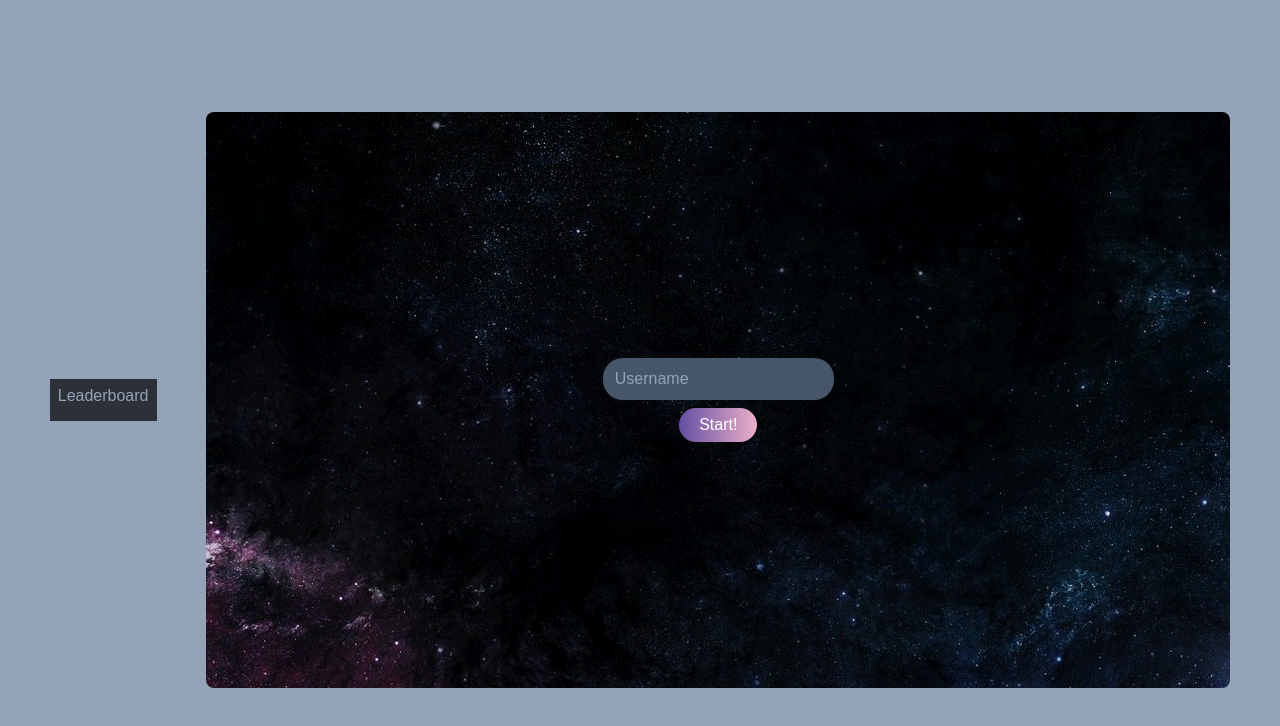
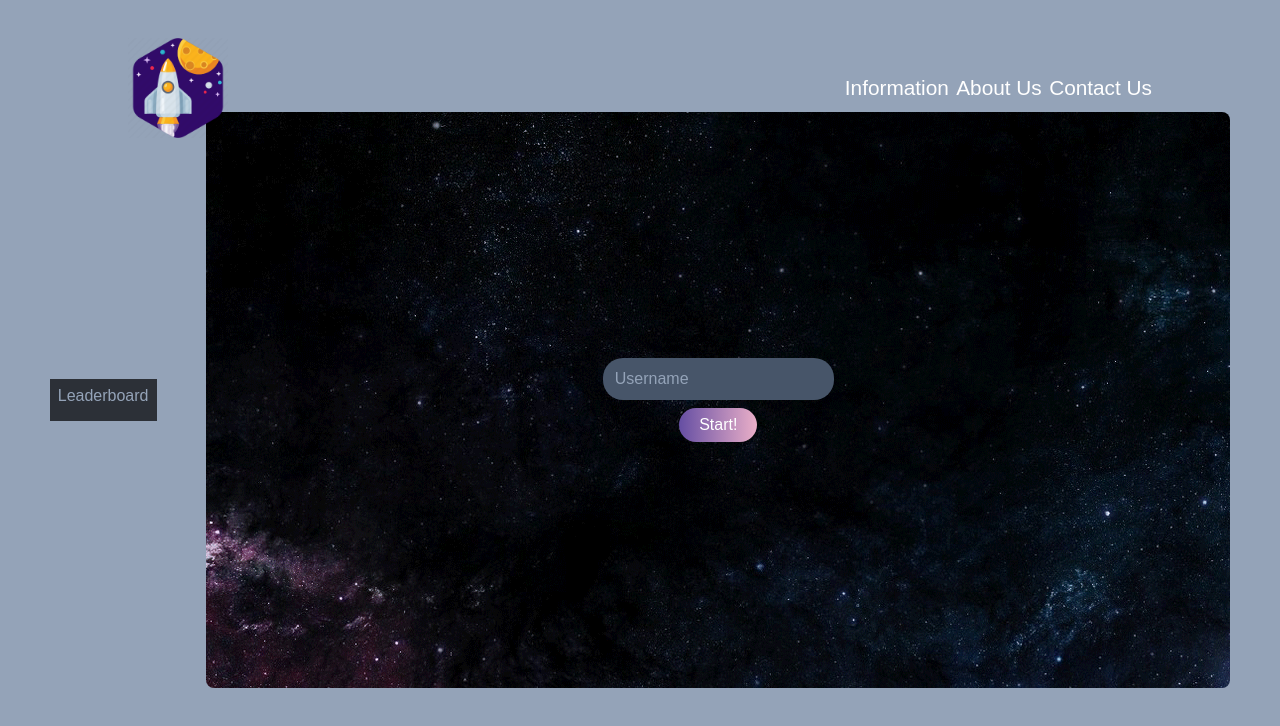
Before and after one commit to EstevesX10/Client-Server-Multiplayer-Game, a website: page Server Client Multiplayer Game/public/templates/game.html in a window 1280 px wide. Drawn offline with nearby package versions, Linux system fonts and the light colour scheme; files that its build step writes are made by us from their sources; no server answers; files whose address does not match are found by name.

Commit message:
Changed the header

```diff
--- a/Server Client Multiplayer Game/public/templates/game.html
+++ b/Server Client Multiplayer Game/public/templates/game.html
@@ -11,6 +11,17 @@
     />
   </head>
   <body id="bodyGamePage">
+    <header class="homeHeader">
+      <a class="logo" href="/"
+        ><img src="../static/images/SpaceShip.png" width="100" height="100"
+      /></a>
+
+      <nav class="navigation">
+        <a href="/h2" class="nav-link active">Information</a>
+        <a href="/h3" class="nav-link active">About Us</a>
+        <a href="/h4" class="nav-link active">Contact Us</a>
+      </nav>
+    </header>
     <div id="leaderboardSection">
       <div id="leaderboardTitle">Leaderboard</div>
       <div id="playerLabels"></div>
```
Also changed, not shown: Server Client Multiplayer Game/public/templates/home.html (+4 -4 lines).
